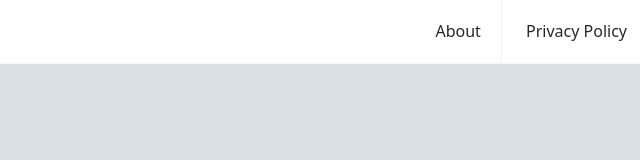
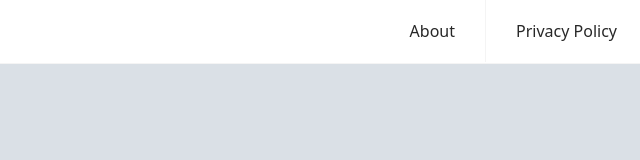
Before and after one commit to FaiezRaja/FaiezRaja.github.io, a plain HTML site: page index.html in a window 1280 px wide. Shown: the full height of the page, 640-1280 px from the left. Drawn offline with Linux system fonts and the light colour scheme.

Commit message:
Update style.css

```diff
--- a/css/style.css
+++ b/css/style.css
@@ -124,20 +124,13 @@ a {
 /* 48em = 768px */
 
 @media (min-width: 48em) {
-    .header .logo {
-        display: block;
-        margin: 0 auto;
-        text-align: center;
-    }
     .header li {
-        display: inline-block;
-        float: none;
+        float: left;
     }
     .header li a {
-        display: inline-block;
+        padding: 20px 30px;
     }
     .header .menu {
-        text-align: center;
         clear: none;
         float: right;
         max-height: none;
```
